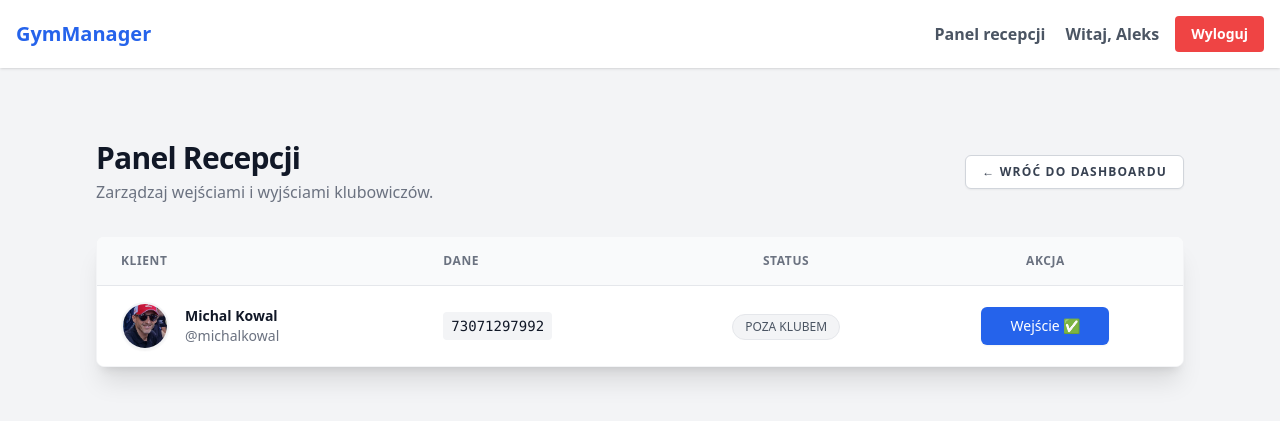
After one commit to aleksishere/wsb-GymManager, a Django app: page /reception/ in a window 1280 px wide. The commit adds this page. Shown: the top 421 px of the page. Run offline with Django 4.2, Linux system fonts and the light colour scheme; a user stored in the database is signed in; data comes from the database, SQL or seed files in the repository; both versions use the stored data as it was after the commit; some libraries are stand-ins or nearby versions.

Commit message:
Add membership management features and reception panel for user visits

```diff
--- a/GymManager/urls.py
+++ b/GymManager/urls.py
@@ -16,7 +16,7 @@ Including another URLconf
 """
 from django.contrib import admin
 from django.urls import path, include
-from core.views import home, register, dashboard
+from core.views import home, register, dashboard, membership_list, purchase_membership, reception_panel, toggle_visit
 from django.contrib.auth import views as auth_views
 from django.conf import settings
 from django.conf.urls.static import static
@@ -29,6 +29,10 @@ urlpatterns = [
     path('dashboard/', dashboard, name='dashboard'),
     path('logout/', auth_views.LogoutView.as_view(), name='logout'),
     path('login/', auth_views.LoginView.as_view(template_name='core/login.html'), name='login'),
+    path('memberships/', membership_list, name='membership_list'),
+    path('memberships/buy/<int:membership_id>/', purchase_membership, name='purchase_membership'),
+    path('reception/', reception_panel, name='reception_panel'),
+    path('reception/toggle/<int:user_id>/', toggle_visit, name='toggle_visit'),
     path("__reload__/", include("django_browser_reload.urls")),
 ]
 
--- a/core/views.py
+++ b/core/views.py
@@ -1,11 +1,13 @@
+from django.contrib.admin.views.decorators import staff_member_required
 from django.contrib.auth.decorators import login_required
-from django.shortcuts import render, redirect
+from django.contrib.auth.models import User
+from django.shortcuts import render, redirect, get_object_or_404
 from django.contrib.auth import login
 from django.contrib import messages
 from django.utils import timezone
 
 from .forms import SignUpForm, ProfileForm
-from .models import UserMembership
+from .models import UserMembership, MembershipType, Visit
 
 
 def home(request):
@@ -21,6 +23,7 @@ def register(request):
             user = form.save()
             profile = user.profile
             profile.photo = profile_form.cleaned_data['photo']
+            profile.pesel = profile_form.cleaned_data['pesel']
             profile.save()
 
             login(request, user)
@@ -34,6 +37,7 @@ def register(request):
 
 @login_required
 def dashboard(request):
+    recent_visits = request.user.visits.order_by('-entry_time')[:5]
     active_membership = UserMembership.objects.filter(
         user=request.user,
         is_active=True,
@@ -41,5 +45,64 @@ def dashboard(request):
     ).first()
 
     return render(request, 'core/dashboard.html', {
-        'active_membership': active_membership
+        'active_membership': active_membership,
+        'recent_visits': recent_visits
     })
+
+@login_required
+def membership_list(request):
+    memberships = MembershipType.objects.all()
+    return render(request, 'core/membership_list.html', {'memberships': memberships})
+
+@login_required
+def purchase_membership(request, membership_id):
+    if request.method == 'POST':
+        membership_type = get_object_or_404(MembershipType, id=membership_id)
+        UserMembership.objects.create(
+            user=request.user,
+            membership_type=membership_type
+        )
+        messages.success(request, f"Gratulacje! Kupiłeś karnet: {membership_type.name}.")
+        return redirect('dashboard')
+    return redirect('membership_list')
+
+@staff_member_required
+def reception_panel(request):
+    users = User.objects.filter(is_superuser=False, is_staff=False).select_related('profile')
+    users_with_status = []
+    for user in users:
+        last_visit = user.visits.last()
+        in_gym = False
+        visit_id = None
+
+        if last_visit and last_visit.exit_time is None:
+            in_gym = True
+            visit_id = last_visit.id
+        users_with_status.append({
+            'user': user,
+            'in_gym': in_gym,
+            'visit_id': visit_id
+        })
+    return render(request, 'core/reception_panel.html', {'users_with_status': users_with_status})
+
+@staff_member_required
+def toggle_visit(request, user_id):
+    user = get_object_or_404(User, id=user_id)
+    active_visit = Visit.objects.filter(user=user, exit_time__isnull=True).last()
+    if active_visit:
+        active_visit.exit_time = timezone.now()
+        active_visit.save()
+        messages.info(request, f"Zakończono wizytę dla {user.username}.")
+    else:
+        active_membership = UserMembership.objects.filter(
+            user=user,
+            is_active=True,
+            expiration_date__gte=timezone.now().date()
+        ).exists()
+
+        if active_membership:
+            Visit.objects.create(user=user)
+            messages.success(request, f"Rozpoczęto wizytę {user.username}.")
+        else:
+            messages.error(request, f"Użytkownik {user.username} nie ma aktywnego karnetu.")
+    return redirect('reception_panel')
--- a/requirements.txt
+++ b/requirements.txt
@@ -6,4 +6,5 @@ honcho==2.0.0
 pillow==12.0.0
 pytailwindcss==0.3.0
 python-barcode==0.16.1
+qrcode==8.2
 sqlparse==0.5.5
--- a/templates/base.html
+++ b/templates/base.html
@@ -12,6 +12,9 @@
         <div class="container mx-auto flex justify-between items-center">
             <a href="{% url 'home' %}" class="text-xl font-bold text-blue-600">GymManager</a>
             <div class="flex items-center">
+                {% if user.is_superuser %}
+                    <a class="text-gray-600 mr-5 font-semibold" href="{% url 'reception_panel' %}">Panel recepcji</a>
+                {% endif %}
                 {% if user.is_authenticated %}
                     <a href="{% url 'dashboard' %}" class="mr-4 text-gray-600 hover:text-blue-600 font-semibold flex items-center gap-2">
                         {% if user.profile.photo %}
--- /dev/null
+++ b/templates/core/reception_panel.html
@@ -0,0 +1,104 @@
+{% extends 'base.html' %}
+
+{% block content %}
+    <div class="max-w-6xl mx-auto px-4 sm:px-6 lg:px-8 py-8">
+
+        <div class="flex flex-col md:flex-row justify-between items-center mb-8 gap-4">
+            <div>
+                <h2 class="text-3xl font-extrabold text-gray-900 tracking-tight">Panel Recepcji</h2>
+                <p class="text-gray-500 mt-1">Zarządzaj wejściami i wyjściami klubowiczów.</p>
+            </div>
+            <a href="{% url 'dashboard' %}" class="inline-flex items-center px-4 py-2 bg-white border border-gray-300 rounded-md font-semibold text-xs text-gray-700 uppercase tracking-widest shadow-sm hover:bg-gray-50 focus:outline-none focus:ring-2 focus:ring-indigo-500 focus:ring-offset-2 transition ease-in-out duration-150">
+                ← Wróć do Dashboardu
+            </a>
+        </div>
+
+        <div class="bg-white overflow-hidden shadow-xl sm:rounded-lg border border-gray-100">
+            <div class="overflow-x-auto">
+                <table class="min-w-full divide-y divide-gray-200">
+                    <thead class="bg-gray-50">
+                    <tr>
+                        <th scope="col" class="px-6 py-4 text-left text-xs font-bold text-gray-500 uppercase tracking-wider">
+                            Klient
+                        </th>
+                        <th scope="col" class="px-6 py-4 text-left text-xs font-bold text-gray-500 uppercase tracking-wider hidden sm:table-cell">
+                            Dane
+                        </th>
+                        <th scope="col" class="px-6 py-4 text-center text-xs font-bold text-gray-500 uppercase tracking-wider">
+                            Status
+                        </th>
+                        <th scope="col" class="px-6 py-4 text-center text-xs font-bold text-gray-500 uppercase tracking-wider">
+                            Akcja
+                        </th>
+                    </tr>
+                    </thead>
+                    <tbody class="bg-white divide-y divide-gray-200">
+                    {% for item in users_with_status %}
+                        <tr class="hover:bg-gray-50 transition duration-150">
+                            <td class="px-6 py-4 whitespace-nowrap">
+                                <div class="flex items-center">
+                                    <div class="flex-shrink-0 h-12 w-12">
+                                        {% if item.user.profile.photo %}
+                                            <img class="h-12 w-12 rounded-full object-cover border-2 border-gray-100 shadow-sm" src="{{ item.user.profile.photo.url }}" alt="">
+                                        {% else %}
+                                            <div class="h-12 w-12 rounded-full bg-blue-100 flex items-center justify-center border-2 border-white shadow-sm">
+                                            <span class="text-blue-600 font-bold text-lg">
+                                                {{ item.user.first_name|first|upper }}{{ item.user.last_name|first|upper }}
+                                            </span>
+                                            </div>
+                                        {% endif %}
+                                    </div>
+                                    <div class="ml-4">
+                                        <div class="text-sm font-bold text-gray-900">{{ item.user.first_name }} {{ item.user.last_name }}</div>
+                                        <div class="text-sm text-gray-500">@{{ item.user.username }}</div>
+                                    </div>
+                                </div>
+                            </td>
+
+                            <td class="px-6 py-4 whitespace-nowrap hidden sm:table-cell">
+                                <div class="text-sm text-gray-900 font-mono bg-gray-100 px-2 py-1 rounded inline-block">
+                                    {{ item.user.profile.pesel|default:"Brak PESEL" }}
+                                </div>
+                            </td>
+
+                            <td class="px-6 py-4 whitespace-nowrap text-center">
+                                {% if item.is_in_gym %}
+                                    <span class="inline-flex items-center px-3 py-1 rounded-full text-xs font-medium bg-green-100 text-green-800 border border-green-200 shadow-sm animate-pulse">
+                                    <span class="w-2 h-2 mr-1 bg-green-500 rounded-full"></span>
+                                    NA SIŁOWNI
+                                </span>
+                                {% else %}
+                                    <span class="inline-flex items-center px-3 py-1 rounded-full text-xs font-medium bg-gray-100 text-gray-600 border border-gray-200">
+                                    POZA KLUBEM
+                                </span>
+                                {% endif %}
+                            </td>
+
+                            <td class="px-6 py-4 whitespace-nowrap text-center">
+                                <form action="{% url 'toggle_visit' item.user.id %}" method="post">
+                                    {% csrf_token %}
+                                    {% if item.in_gym %}
+                                        <button type="submit" class="inline-flex items-center justify-center px-4 py-2 border border-transparent text-sm font-medium rounded-md text-white bg-red-600 hover:bg-red-700 shadow-sm focus:outline-none focus:ring-2 focus:ring-offset-2 focus:ring-red-500 transition w-32">
+                                            Wyjście 🚪
+                                        </button>
+                                    {% else %}
+                                        <button type="submit" class="inline-flex items-center justify-center px-4 py-2 border border-transparent text-sm font-medium rounded-md text-white bg-blue-600 hover:bg-blue-700 shadow-sm focus:outline-none focus:ring-2 focus:ring-offset-2 focus:ring-blue-500 transition w-32">
+                                            Wejście ✅
+                                        </button>
+                                    {% endif %}
+                                </form>
+                            </td>
+                        </tr>
+                    {% empty %}
+                        <tr>
+                            <td colspan="4" class="px-6 py-10 text-center text-gray-500">
+                                Brak użytkowników w systemie.
+                            </td>
+                        </tr>
+                    {% endfor %}
+                    </tbody>
+                </table>
+            </div>
+        </div>
+    </div>
+{% endblock %}
--- a/theme/static/css/dist/styles.css
+++ b/theme/static/css/dist/styles.css
@@ -791,6 +791,10 @@ input:where([type='file']):focus {
   position: relative;
 }
 
+.col-span-3 {
+  grid-column: span 3 / span 3;
+}
+
 .mx-auto {
   margin-left: auto;
   margin-right: auto;
@@ -808,14 +812,30 @@ input:where([type='file']):focus {
   margin-bottom: 1.5rem;
 }
 
+.mb-8 {
+  margin-bottom: 2rem;
+}
+
 .ml-2 {
   margin-left: 0.5rem;
 }
 
+.ml-4 {
+  margin-left: 1rem;
+}
+
+.mr-1 {
+  margin-right: 0.25rem;
+}
+
 .mr-4 {
   margin-right: 1rem;
 }
 
+.mt-1 {
+  margin-top: 0.25rem;
+}
+
 .mt-4 {
   margin-top: 1rem;
 }
@@ -824,14 +844,34 @@ input:where([type='file']):focus {
   margin-top: 1.5rem;
 }
 
+.mt-8 {
+  margin-top: 2rem;
+}
+
+.mr-5 {
+  margin-right: 1.25rem;
+}
+
 .block {
   display: block;
 }
 
+.inline-block {
+  display: inline-block;
+}
+
 .flex {
   display: flex;
 }
 
+.inline-flex {
+  display: inline-flex;
+}
+
+.table {
+  display: table;
+}
+
 .grid {
   display: grid;
 }
@@ -840,14 +880,30 @@ input:where([type='file']):focus {
   display: none;
 }
 
+.h-12 {
+  height: 3rem;
+}
+
+.h-2 {
+  height: 0.5rem;
+}
+
 .h-32 {
   height: 8rem;
 }
 
+.h-6 {
+  height: 1.5rem;
+}
+
 .h-8 {
   height: 2rem;
 }
 
+.h-auto {
+  height: auto;
+}
+
 .h-screen {
   height: 100vh;
 }
@@ -860,10 +916,22 @@ input:where([type='file']):focus {
   min-height: 80vh;
 }
 
+.w-12 {
+  width: 3rem;
+}
+
+.w-2 {
+  width: 0.5rem;
+}
+
 .w-32 {
   width: 8rem;
 }
 
+.w-6 {
+  width: 1.5rem;
+}
+
 .w-8 {
   width: 2rem;
 }
@@ -872,12 +940,42 @@ input:where([type='file']):focus {
   width: 100%;
 }
 
+.min-w-full {
+  min-width: 100%;
+}
+
+.max-w-4xl {
+  max-width: 56rem;
+}
+
+.max-w-6xl {
+  max-width: 72rem;
+}
+
 .max-w-md {
   max-width: 28rem;
 }
 
 .max-w-sm {
   max-width: 24rem;
+}
+
+.flex-shrink-0 {
+  flex-shrink: 0;
+}
+
+.transform {
+  transform: translate(var(--tw-translate-x), var(--tw-translate-y)) rotate(var(--tw-rotate)) skewX(var(--tw-skew-x)) skewY(var(--tw-skew-y)) scaleX(var(--tw-scale-x)) scaleY(var(--tw-scale-y));
+}
+
+@keyframes pulse {
+  50% {
+    opacity: .5;
+  }
+}
+
+.animate-pulse {
+  animation: pulse 2s cubic-bezier(0.4, 0, 0.6, 1) infinite;
 }
 
 .appearance-none {
@@ -890,6 +988,10 @@ input:where([type='file']):focus {
   grid-template-columns: repeat(1, minmax(0, 1fr));
 }
 
+.flex-col {
+  flex-direction: column;
+}
+
 .items-center {
   align-items: center;
 }
@@ -906,8 +1008,18 @@ input:where([type='file']):focus {
   gap: 0.5rem;
 }
 
+.gap-4 {
+  gap: 1rem;
+}
+
 .gap-6 {
   gap: 1.5rem;
+}
+
+.space-y-2 > :not([hidden]) ~ :not([hidden]) {
+  --tw-space-y-reverse: 0;
+  margin-top: calc(0.5rem * calc(1 - var(--tw-space-y-reverse)));
+  margin-bottom: calc(0.5rem * var(--tw-space-y-reverse));
 }
 
 .space-y-4 > :not([hidden]) ~ :not([hidden]) {
@@ -916,8 +1028,27 @@ input:where([type='file']):focus {
   margin-bottom: calc(1rem * var(--tw-space-y-reverse));
 }
 
-.break-all {
-  word-break: break-all;
+.divide-y > :not([hidden]) ~ :not([hidden]) {
+  --tw-divide-y-reverse: 0;
+  border-top-width: calc(1px * calc(1 - var(--tw-divide-y-reverse)));
+  border-bottom-width: calc(1px * var(--tw-divide-y-reverse));
+}
+
+.divide-gray-200 > :not([hidden]) ~ :not([hidden]) {
+  --tw-divide-opacity: 1;
+  border-color: rgb(229 231 235 / var(--tw-divide-opacity, 1));
+}
+
+.overflow-hidden {
+  overflow: hidden;
+}
+
+.overflow-x-auto {
+  overflow-x: auto;
+}
+
+.whitespace-nowrap {
+  white-space: nowrap;
 }
 
 .rounded {
@@ -932,8 +1063,16 @@ input:where([type='file']):focus {
   border-radius: 0.5rem;
 }
 
+.rounded-md {
+  border-radius: 0.375rem;
+}
+
 .border {
   border-width: 1px;
+}
+
+.border-2 {
+  border-width: 2px;
 }
 
 .border-4 {
@@ -961,6 +1100,11 @@ input:where([type='file']):focus {
   border-color: rgb(219 234 254 / var(--tw-border-opacity, 1));
 }
 
+.border-gray-100 {
+  --tw-border-opacity: 1;
+  border-color: rgb(243 244 246 / var(--tw-border-opacity, 1));
+}
+
 .border-gray-200 {
   --tw-border-opacity: 1;
   border-color: rgb(229 231 235 / var(--tw-border-opacity, 1));
@@ -971,6 +1115,11 @@ input:where([type='file']):focus {
   border-color: rgb(209 213 219 / var(--tw-border-opacity, 1));
 }
 
+.border-green-200 {
+  --tw-border-opacity: 1;
+  border-color: rgb(187 247 208 / var(--tw-border-opacity, 1));
+}
+
 .border-green-400 {
   --tw-border-opacity: 1;
   border-color: rgb(74 222 128 / var(--tw-border-opacity, 1));
@@ -986,11 +1135,25 @@ input:where([type='file']):focus {
   border-color: rgb(248 113 113 / var(--tw-border-opacity, 1));
 }
 
+.border-transparent {
+  border-color: transparent;
+}
+
+.border-white {
+  --tw-border-opacity: 1;
+  border-color: rgb(255 255 255 / var(--tw-border-opacity, 1));
+}
+
 .border-yellow-400 {
   --tw-border-opacity: 1;
   border-color: rgb(250 204 21 / var(--tw-border-opacity, 1));
 }
 
+.bg-blue-100 {
+  --tw-bg-opacity: 1;
+  background-color: rgb(219 234 254 / var(--tw-bg-opacity, 1));
+}
+
 .bg-blue-500 {
   --tw-bg-opacity: 1;
   background-color: rgb(59 130 246 / var(--tw-bg-opacity, 1));
@@ -1031,6 +1194,11 @@ input:where([type='file']):focus {
   background-color: rgb(240 253 244 / var(--tw-bg-opacity, 1));
 }
 
+.bg-green-500 {
+  --tw-bg-opacity: 1;
+  background-color: rgb(34 197 94 / var(--tw-bg-opacity, 1));
+}
+
 .bg-red-100 {
   --tw-bg-opacity: 1;
   background-color: rgb(254 226 226 / var(--tw-bg-opacity, 1));
@@ -1039,6 +1207,11 @@ input:where([type='file']):focus {
 .bg-red-500 {
   --tw-bg-opacity: 1;
   background-color: rgb(239 68 68 / var(--tw-bg-opacity, 1));
+}
+
+.bg-red-600 {
+  --tw-bg-opacity: 1;
+  background-color: rgb(220 38 38 / var(--tw-bg-opacity, 1));
 }
 
 .bg-white {
@@ -1068,8 +1241,9 @@ input:where([type='file']):focus {
   padding: 2rem;
 }
 
-.p-2 {
-  padding: 0.5rem;
+.px-2 {
+  padding-left: 0.5rem;
+  padding-right: 0.5rem;
 }
 
 .px-2\.5 {
@@ -1097,6 +1271,16 @@ input:where([type='file']):focus {
   padding-bottom: 0.125rem;
 }
 
+.py-1 {
+  padding-top: 0.25rem;
+  padding-bottom: 0.25rem;
+}
+
+.py-10 {
+  padding-top: 2.5rem;
+  padding-bottom: 2.5rem;
+}
+
 .py-2 {
   padding-top: 0.5rem;
   padding-bottom: 0.5rem;
@@ -1107,6 +1291,11 @@ input:where([type='file']):focus {
   padding-bottom: 0.75rem;
 }
 
+.py-4 {
+  padding-top: 1rem;
+  padding-bottom: 1rem;
+}
+
 .py-8 {
   padding-top: 2rem;
   padding-bottom: 2rem;
@@ -1128,16 +1317,16 @@ input:where([type='file']):focus {
   text-align: center;
 }
 
+.font-mono {
+  font-family: ui-monospace, SFMono-Regular, Menlo, Monaco, Consolas, "Liberation Mono", "Courier New", monospace;
+}
+
 .font-sans {
   font-family: ui-sans-serif, system-ui, sans-serif, "Apple Color Emoji", "Segoe UI Emoji", "Segoe UI Symbol", "Noto Color Emoji";
 }
 
 .font-serif {
   font-family: ui-serif, Georgia, Cambria, "Times New Roman", Times, serif;
-}
-
-.font-mono {
-  font-family: ui-monospace, SFMono-Regular, Menlo, Monaco, Consolas, "Liberation Mono", "Courier New", monospace;
 }
 
 .text-2xl {
@@ -1145,6 +1334,16 @@ input:where([type='file']):focus {
   line-height: 2rem;
 }
 
+.text-3xl {
+  font-size: 1.875rem;
+  line-height: 2.25rem;
+}
+
+.text-4xl {
+  font-size: 2.25rem;
+  line-height: 2.5rem;
+}
+
 .text-5xl {
   font-size: 3rem;
   line-height: 1;
@@ -1174,6 +1373,18 @@ input:where([type='file']):focus {
   font-weight: 700;
 }
 
+.font-extrabold {
+  font-weight: 800;
+}
+
+.font-medium {
+  font-weight: 500;
+}
+
+.font-normal {
+  font-weight: 400;
+}
+
 .font-semibold {
   font-weight: 600;
 }
@@ -1198,6 +1409,18 @@ input:where([type='file']):focus {
   letter-spacing: 0em;
 }
 
+.tracking-tight {
+  letter-spacing: -0.025em;
+}
+
+.tracking-wider {
+  letter-spacing: 0.05em;
+}
+
+.tracking-widest {
+  letter-spacing: 0.1em;
+}
+
 .text-blue-500 {
   --tw-text-opacity: 1;
   color: rgb(59 130 246 / var(--tw-text-opacity, 1));
@@ -1233,6 +1456,11 @@ input:where([type='file']):focus {
   color: rgb(31 41 55 / var(--tw-text-opacity, 1));
 }
 
+.text-gray-900 {
+  --tw-text-opacity: 1;
+  color: rgb(17 24 39 / var(--tw-text-opacity, 1));
+}
+
 .text-green-600 {
   --tw-text-opacity: 1;
   color: rgb(22 163 74 / var(--tw-text-opacity, 1));
@@ -1266,6 +1494,10 @@ input:where([type='file']):focus {
 .text-yellow-700 {
   --tw-text-opacity: 1;
   color: rgb(161 98 7 / var(--tw-text-opacity, 1));
+}
+
+.underline {
+  text-decoration-line: underline;
 }
 
 .shadow {
@@ -1277,6 +1509,18 @@ input:where([type='file']):focus {
 .shadow-lg {
   --tw-shadow: 0 10px 15px -3px rgb(0 0 0 / 0.1), 0 4px 6px -4px rgb(0 0 0 / 0.1);
   --tw-shadow-colored: 0 10px 15px -3px var(--tw-shadow-color), 0 4px 6px -4px var(--tw-shadow-color);
+  box-shadow: var(--tw-ring-offset-shadow, 0 0 #0000), var(--tw-ring-shadow, 0 0 #0000), var(--tw-shadow);
+}
+
+.shadow-sm {
+  --tw-shadow: 0 1px 2px 0 rgb(0 0 0 / 0.05);
+  --tw-shadow-colored: 0 1px 2px 0 var(--tw-shadow-color);
+  box-shadow: var(--tw-ring-offset-shadow, 0 0 #0000), var(--tw-ring-shadow, 0 0 #0000), var(--tw-shadow);
+}
+
+.shadow-xl {
+  --tw-shadow: 0 20px 25px -5px rgb(0 0 0 / 0.1), 0 8px 10px -6px rgb(0 0 0 / 0.1);
+  --tw-shadow-colored: 0 20px 25px -5px var(--tw-shadow-color), 0 8px 10px -6px var(--tw-shadow-color);
   box-shadow: var(--tw-ring-offset-shadow, 0 0 #0000), var(--tw-ring-shadow, 0 0 #0000), var(--tw-shadow);
 }
 
@@ -1288,20 +1532,47 @@ input:where([type='file']):focus {
   transition-duration: 150ms;
 }
 
+.duration-150 {
+  transition-duration: 150ms;
+}
+
 .duration-200 {
   transition-duration: 200ms;
 }
 
+.duration-300 {
+  transition-duration: 300ms;
+}
+
+.ease-in-out {
+  transition-timing-function: cubic-bezier(0.4, 0, 0.2, 1);
+}
+
+.hover\:-translate-y-1:hover {
+  --tw-translate-y: -0.25rem;
+  transform: translate(var(--tw-translate-x), var(--tw-translate-y)) rotate(var(--tw-rotate)) skewX(var(--tw-skew-x)) skewY(var(--tw-skew-y)) scaleX(var(--tw-scale-x)) scaleY(var(--tw-scale-y));
+}
+
 .hover\:bg-blue-700:hover {
   --tw-bg-opacity: 1;
   background-color: rgb(29 78 216 / var(--tw-bg-opacity, 1));
 }
 
+.hover\:bg-gray-50:hover {
+  --tw-bg-opacity: 1;
+  background-color: rgb(249 250 251 / var(--tw-bg-opacity, 1));
+}
+
 .hover\:bg-red-600:hover {
   --tw-bg-opacity: 1;
   background-color: rgb(220 38 38 / var(--tw-bg-opacity, 1));
 }
 
+.hover\:bg-red-700:hover {
+  --tw-bg-opacity: 1;
+  background-color: rgb(185 28 28 / var(--tw-bg-opacity, 1));
+}
+
 .hover\:text-blue-600:hover {
   --tw-text-opacity: 1;
   color: rgb(37 99 235 / var(--tw-text-opacity, 1));
@@ -1315,6 +1586,17 @@ input:where([type='file']):focus {
 .hover\:text-blue-800:hover {
   --tw-text-opacity: 1;
   color: rgb(30 64 175 / var(--tw-text-opacity, 1));
+}
+
+.hover\:text-gray-800:hover {
+  --tw-text-opacity: 1;
+  color: rgb(31 41 55 / var(--tw-text-opacity, 1));
+}
+
+.hover\:shadow-xl:hover {
+  --tw-shadow: 0 20px 25px -5px rgb(0 0 0 / 0.1), 0 8px 10px -6px rgb(0 0 0 / 0.1);
+  --tw-shadow-colored: 0 20px 25px -5px var(--tw-shadow-color), 0 8px 10px -6px var(--tw-shadow-color);
+  box-shadow: var(--tw-ring-offset-shadow, 0 0 #0000), var(--tw-ring-shadow, 0 0 #0000), var(--tw-shadow);
 }
 
 .focus\:border-blue-500:focus {
@@ -1327,10 +1609,48 @@ input:where([type='file']):focus {
   outline-offset: 2px;
 }
 
+.focus\:ring-2:focus {
+  --tw-ring-offset-shadow: var(--tw-ring-inset) 0 0 0 var(--tw-ring-offset-width) var(--tw-ring-offset-color);
+  --tw-ring-shadow: var(--tw-ring-inset) 0 0 0 calc(2px + var(--tw-ring-offset-width)) var(--tw-ring-color);
+  box-shadow: var(--tw-ring-offset-shadow), var(--tw-ring-shadow), var(--tw-shadow, 0 0 #0000);
+}
+
+.focus\:ring-blue-500:focus {
+  --tw-ring-opacity: 1;
+  --tw-ring-color: rgb(59 130 246 / var(--tw-ring-opacity, 1));
+}
+
+.focus\:ring-indigo-500:focus {
+  --tw-ring-opacity: 1;
+  --tw-ring-color: rgb(99 102 241 / var(--tw-ring-opacity, 1));
+}
+
+.focus\:ring-red-500:focus {
+  --tw-ring-opacity: 1;
+  --tw-ring-color: rgb(239 68 68 / var(--tw-ring-opacity, 1));
+}
+
+.focus\:ring-offset-2:focus {
+  --tw-ring-offset-width: 2px;
+}
+
 @media (min-width: 640px) {
   .sm\:inline {
     display: inline;
   }
+
+  .sm\:table-cell {
+    display: table-cell;
+  }
+
+  .sm\:rounded-lg {
+    border-radius: 0.5rem;
+  }
+
+  .sm\:px-6 {
+    padding-left: 1.5rem;
+    padding-right: 1.5rem;
+  }
 }
 
 @media (min-width: 768px) {
@@ -1345,4 +1665,15 @@ input:where([type='file']):focus {
   .md\:grid-cols-3 {
     grid-template-columns: repeat(3, minmax(0, 1fr));
   }
-}
+
+  .md\:flex-row {
+    flex-direction: row;
+  }
+}
+
+@media (min-width: 1024px) {
+  .lg\:px-8 {
+    padding-left: 2rem;
+    padding-right: 2rem;
+  }
+}
```
Also changed, not shown: core/models.py (+24 -1 lines), templates/core/dashboard.html (+40 -1 lines), templates/core/membership_list.html (added, +42 -0 lines), core/migrations/0003_membershiptype_description.py (added), core/migrations/0004_visit.py (added), core/migrations/0005_alter_profile_pesel.py (added), db.sqlite3, media/profile_photos/Robert_Kubica_at_Monza_2023_ErFGJQS.jpg (added).
